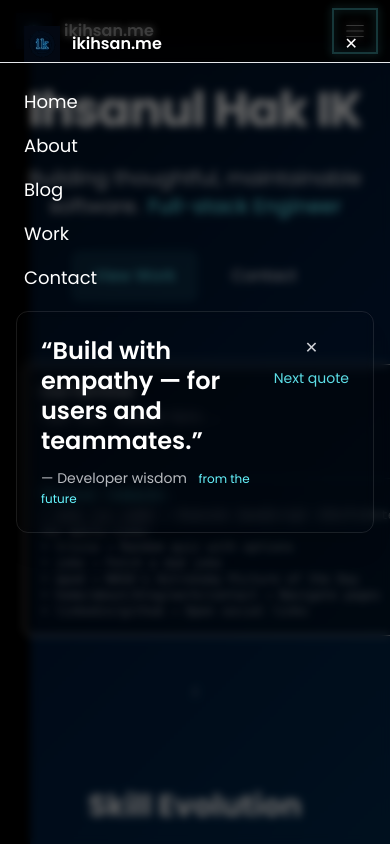
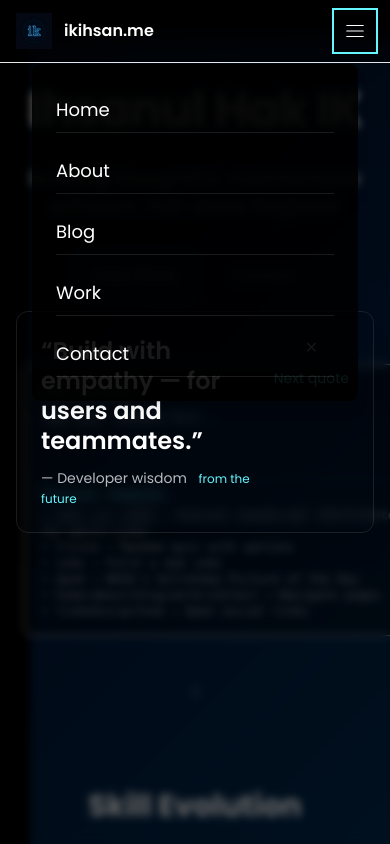
Before and after one commit to ikihsan/portfolio, a Next.js app: page / in a window 390 px wide. Both pictures are taken after a click on the button "Toggle menu". Shown: the top 844 px of the page. Built offline with nearby package versions, Linux system fonts and the light colour scheme.

Commit message:
fixed mobile version view

```diff
--- a/components/Header.jsx
+++ b/components/Header.jsx
@@ -1,6 +1,7 @@
 'use client'
 import Link from 'next/link'
 import { useState } from 'react'
+import { motion, AnimatePresence } from 'framer-motion'
 
 // Header: responsive header with logo, nav links and social icons.
 export default function Header(){
@@ -15,7 +16,7 @@ export default function Header(){
   ]
 
   return (
-    <header className="fixed z-30 top-0 left-0 right-0 backdrop-blur-sm bg-black/30 border-b border-white/6">
+    <header className="fixed z-30 top-0 left-0 right-0 backdrop-blur-md bg-black/50 border-b border-white/6">
       <div className="max-w-6xl mx-auto px-4 py-3 flex items-center justify-between">
         <div className="flex items-center gap-3">
           <Link href="/" className="flex items-center gap-3">
@@ -46,34 +47,33 @@ export default function Header(){
         </nav>
 
         <div className="md:hidden">
-          <button aria-label="Open menu" onClick={() => setOpen(true)} className="p-2">
+          <button aria-label="Toggle menu" onClick={() => setOpen(!open)} className="p-2">
             <svg width="22" height="22" viewBox="0 0 24 24" fill="none"><path d="M3 6h18M3 12h18M3 18h18" stroke="#fff" strokeWidth="1.2" strokeLinecap="round"/></svg>
           </button>
         </div>
       </div>
 
       {/* Mobile overlay menu */}
-      {open && (
-        <div className="fixed inset-0 z-40 bg-black/70 backdrop-blur-sm">
-          <div className="p-6">
-            <div className="flex items-center justify-between">
-              <Link href="/" onClick={() => setOpen(false)} className="flex items-center gap-3">
-                <img src="/logo.svg" alt="Logo" className="w-9 h-9" />
-                <span className="font-semibold">ikihsan.me</span>
-              </Link>
-              <button aria-label="Close menu" onClick={() => setOpen(false)} className="p-2">✕</button>
-            </div>
+      <AnimatePresence>
+        {open && (
+          <motion.div
+            initial={{ opacity: 0, y: -20 }}
+            animate={{ opacity: 1, y: 0 }}
+            exit={{ opacity: 0, y: -20 }}
+            transition={{ duration: 0.2 }}
+            className="fixed top-16 left-8 right-8 z-40 bg-black/90 rounded-lg p-6 shadow-lg"
+          >
 
-            <nav className="mt-6 flex flex-col gap-4">
+            <nav className="flex flex-col gap-4">
               {nav.map(item => (
-                <Link key={item.href} href={item.href} onClick={() => setOpen(false)} className="text-lg">
+                <Link key={item.href} href={item.href} onClick={() => setOpen(false)} className="text-lg py-2 border-b border-white/10">
                   {item.label}
                 </Link>
               ))}
             </nav>
-          </div>
-        </div>
-      )}
+          </motion.div>
+        )}
+      </AnimatePresence>
     </header>
   )
 }
```
